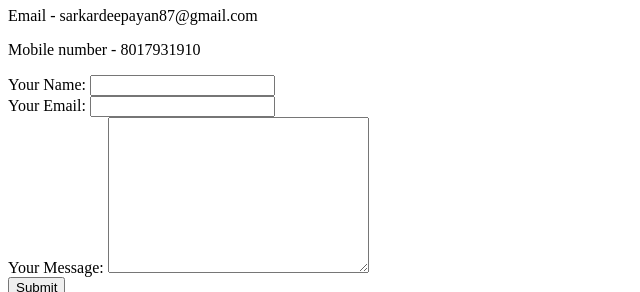
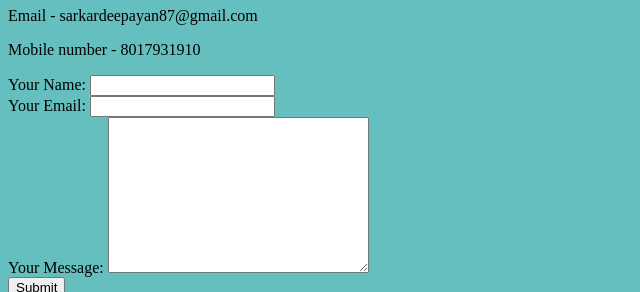
Before and after one commit to DS286/1st-html-css-work, a plain HTML site: page Contactme.html in a window 1280 px wide. Shown: the part 73-365 px from the top of the page, without its empty margins (0-640 px from the left). Drawn offline with Linux system fonts and the light colour scheme; files that its build step writes are made by us from their sources; the site is published under a folder, as on GitHub Pages, so addresses that start at the root find nothing.

Commit message:
Update Contactme.html

```diff
--- a/Contactme.html
+++ b/Contactme.html
@@ -4,7 +4,7 @@
 <head>
   <meta charset="utf-8">
   <title>My contact info</title>
-  <link rel="stylesheet" href="/CSS/Style.css">
+  <link rel="stylesheet" href="Style.css">
   <style media="screen">
 
   </style>
```
